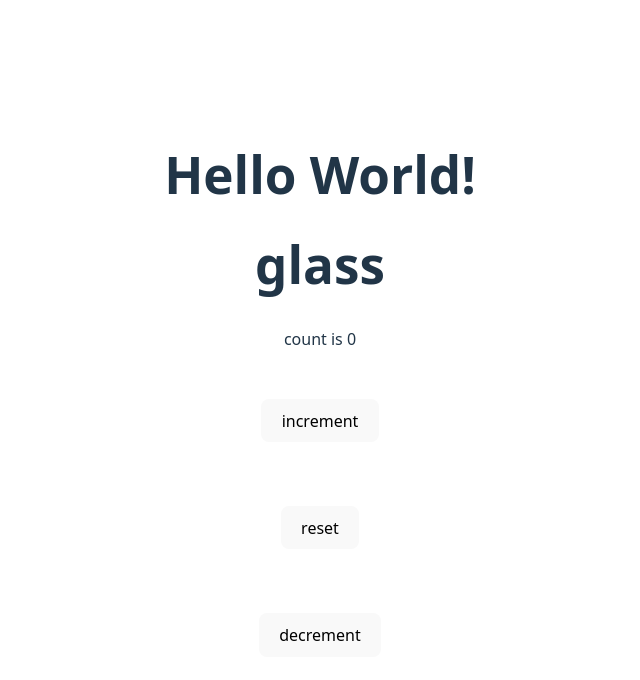
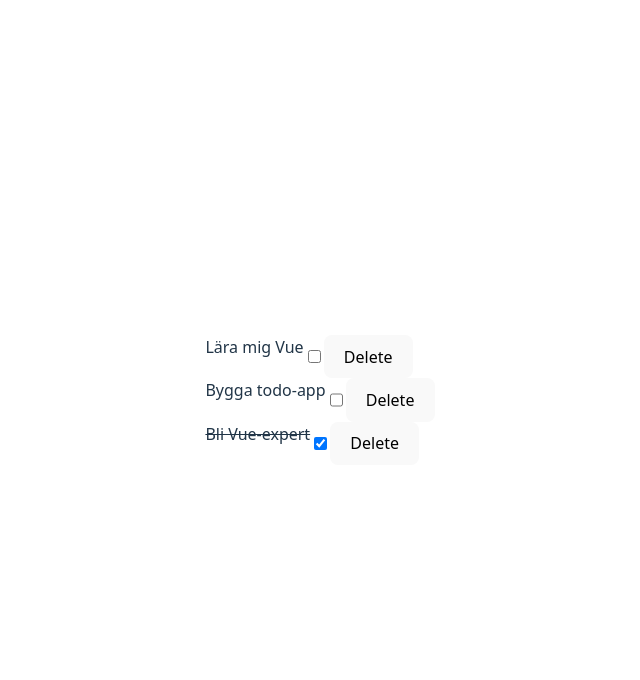
Before and after one commit to ntijoh-viggo-johnsson/vue_intro, a Vue app: page / in a window 1280 px wide. Shown: the top 680 px of the page, without its empty margins (320-960 px from the left). Built offline with nearby package versions, Linux system fonts and the light colour scheme.

Commit message:
2_todo_item

```diff
--- a/src/App.vue
+++ b/src/App.vue
@@ -1,9 +1,24 @@
 <script setup lang="ts">
-import HelloWorld from './components/HelloWorld.vue'
+import TodoItem from './components/TodoItem.vue';
+import type { Todo } from './types'
+
+const todo1: Todo = { id: 1, text: "Lära mig Vue", completed: false }
+const todo2: Todo = { id: 2, text: "Bygga todo-app", completed: false }
+const todo3: Todo = { id: 3, text: "Bli Vue-expert", completed: true }
+
+function handleDelete(id : number) {
+    console.log(`Delete event for ${id} recieved`)
+}
+
+  function handleToggle(id : number) {
+    console.log(`Toggle event for ${id} recieved`)
+  }
 </script>
 
 <template>
-  <HelloWorld msg="Hello World!" banan="glass"/>
+  <TodoItem @delete="handleDelete" @toggleCompletion="handleToggle" :todo="todo1" />
+  <TodoItem @delete="handleDelete" @toggleCompletion="handleToggle" :todo="todo2" />
+  <TodoItem @delete="handleDelete" @toggleCompletion="handleToggle" :todo="todo3" />
 </template>
 
 <style scoped>
--- a/src/components/HelloWorld.vue
+++ b/src/components/HelloWorld.vue
@@ -1,4 +1,4 @@
-<script setup lang="ts">
+<!-- <script setup lang="ts">
 import { ref } from 'vue'
 
 defineProps<{ msg: string, banan: string }>()
@@ -38,4 +38,4 @@ function reset() {
 .read-the-docs {
   color: #888;
 }
-</style>
+</style> -->
--- /dev/null
+++ b/src/components/TodoItem.vue
@@ -0,0 +1,35 @@
+<script setup lang="ts">
+import type { Todo } from '../types'
+
+const props = defineProps<{ todo: Todo }>()
+const emit = defineEmits < {
+    toggleCompletion: [id: number]
+    delete: [id: number]
+}>()
+
+function handleToggle() {
+    emit('toggleCompletion', props.todo.id)
+}
+
+function handleDelete() {
+    emit('delete', props.todo.id)
+}
+</script>
+
+<template>
+    <div class="banan">
+        <span :class="{completed: todo.completed}">{{ todo.text }}</span>
+        <input type="checkbox" :checked="props.todo.completed" @change="handleToggle"></input>
+        <button @click="handleDelete">Delete</button>
+    </div>
+</template>
+
+<style scoped>
+.banan {
+    display: flex;
+}
+
+.completed {
+    text-decoration: line-through;
+}
+</style>
--- /dev/null
+++ b/src/types.ts
@@ -0,0 +1,5 @@
+export interface Todo {
+    id: number,
+    text: string,
+    completed: boolean
+}
```
